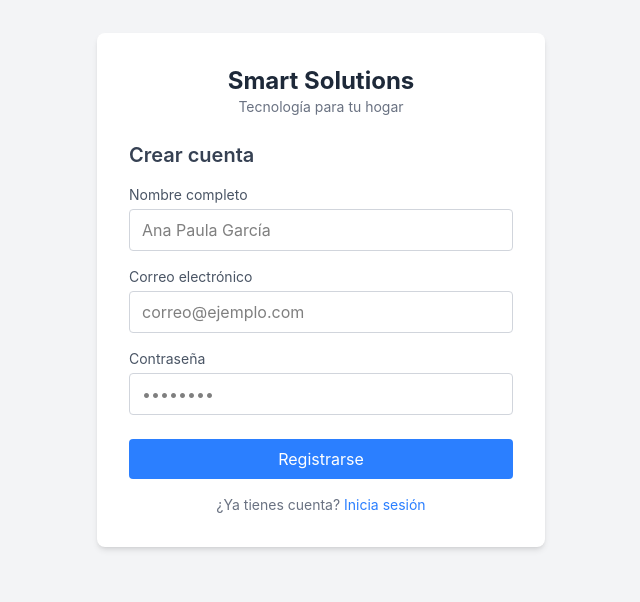
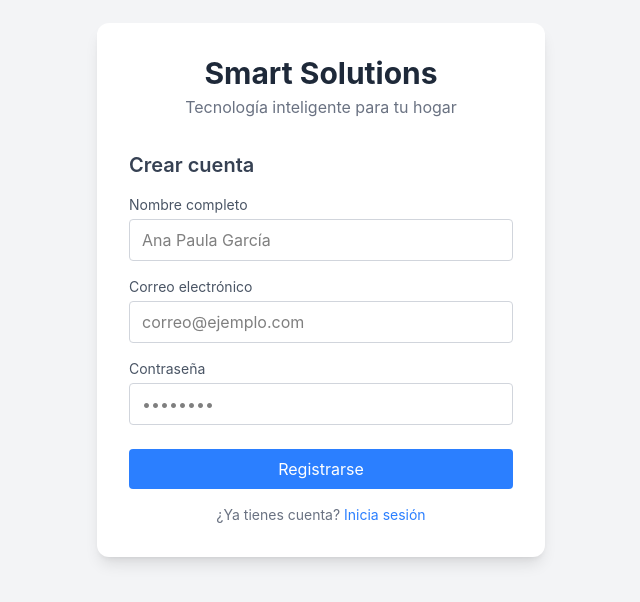
Before and after one commit to BLAR-08/smart-solutions-store, a Vue app: page /register in a window 1280 px wide. Shown: the part 110-712 px from the top of the page, without its empty margins (319-959 px from the left). Built offline with nearby package versions, Linux system fonts and the light colour scheme.

Commit message:
Correcciones
corrección para acceso al login desde el registro y corrección de espacios en los demás archivos

```diff
--- a/src/layouts/AuthLayout.vue
+++ b/src/layouts/AuthLayout.vue
@@ -1,11 +1,16 @@
 <template>
-  <div class="min-h-screen bg-gray-100 flex items-center justify-center">
-    <div class="bg-white p-8 rounded-lg shadow-md w-full max-w-md">
-      <div class="text-center mb-6">
-        <h1 class="text-2xl font-bold text-gray-800">Smart Solutions</h1>
-        <p class="text-gray-500 text-sm">Tecnología para tu hogar</p>
+  <div class="min-h-screen bg-gray-100 flex items-center justify-center py-12 px-4">
+    <div class="bg-white p-8 rounded-xl shadow-lg w-full max-w-md">
+      <div class="text-center mb-8">
+        <h1 class="text-3xl font-bold text-gray-800">Smart Solutions</h1>
+        <p class="text-gray-500 mt-1">Tecnología inteligente para tu hogar</p>
       </div>
+
       <router-view />
     </div>
   </div>
 </template>
+
+<script setup>
+// Auth Layout - Envoltura para Login y Register
+</script>
--- a/src/pages/Cart.vue
+++ b/src/pages/Cart.vue
@@ -0,0 +1,8 @@
+<template>
+  <div>
+    <h1>Carrito — Pendiente Jason</h1>
+  </div>
+</template>
+
+<script setup>
+</script>
--- a/src/pages/Checkout.vue
+++ b/src/pages/Checkout.vue
@@ -0,0 +1,8 @@
+<template>
+  <div>
+    <h1>PCheckout — Pendiente Jason</h1>
+  </div>
+</template>
+
+<script setup>
+</script>
--- a/src/pages/Home.vue
+++ b/src/pages/Home.vue
@@ -4,7 +4,5 @@
     <p>Esta página está en desarrollo</p>
   </div>
 </template>
-
 <script setup>
-// Componente vacío / pendiente
 </script>
--- a/src/pages/ProductDetail.vue
+++ b/src/pages/ProductDetail.vue
@@ -0,0 +1,8 @@
+<template>
+  <div>
+    <h1>Productos — Pendiente Mayerly</h1>
+  </div>
+</template>
+
+<script setup>
+</script>
--- a/src/pages/Products.vue
+++ b/src/pages/Products.vue
@@ -0,0 +1,7 @@
+<template>
+  <div>
+    <h1>Productos — Pendiente Mayerly</h1>
+  </div>
+</template>
+<script setup>
+</script>
--- a/src/pages/Profile.vue
+++ b/src/pages/Profile.vue
@@ -0,0 +1,8 @@
+<template>
+  <div>
+    <h1>profile — Pendiente Jason</h1>
+  </div>
+</template>
+
+<script setup>
+</script>
--- a/src/pages/Register.vue
+++ b/src/pages/Register.vue
@@ -42,7 +42,7 @@
 
     <p class="text-center text-sm text-gray-500 mt-4">
       ¿Ya tienes cuenta?
-      <router-link to="/auth/login" class="text-blue-500 hover:underline">Inicia sesión</router-link>
+      <router-link to="/login" class="text-blue-500 hover:underline">Inicia sesión</router-link>
     </p>
   </div>
 </template>
--- a/tailwind.config.js
+++ b/tailwind.config.js
@@ -1,6 +1,9 @@
 /** @type {import('tailwindcss').Config} */
 export default {
-  content: [],
+  content: [
+    "./index.html",
+    "./src/**/*.{vue,js,ts,jsx,tsx}",
+  ],
   theme: {
     extend: {},
   },
```
